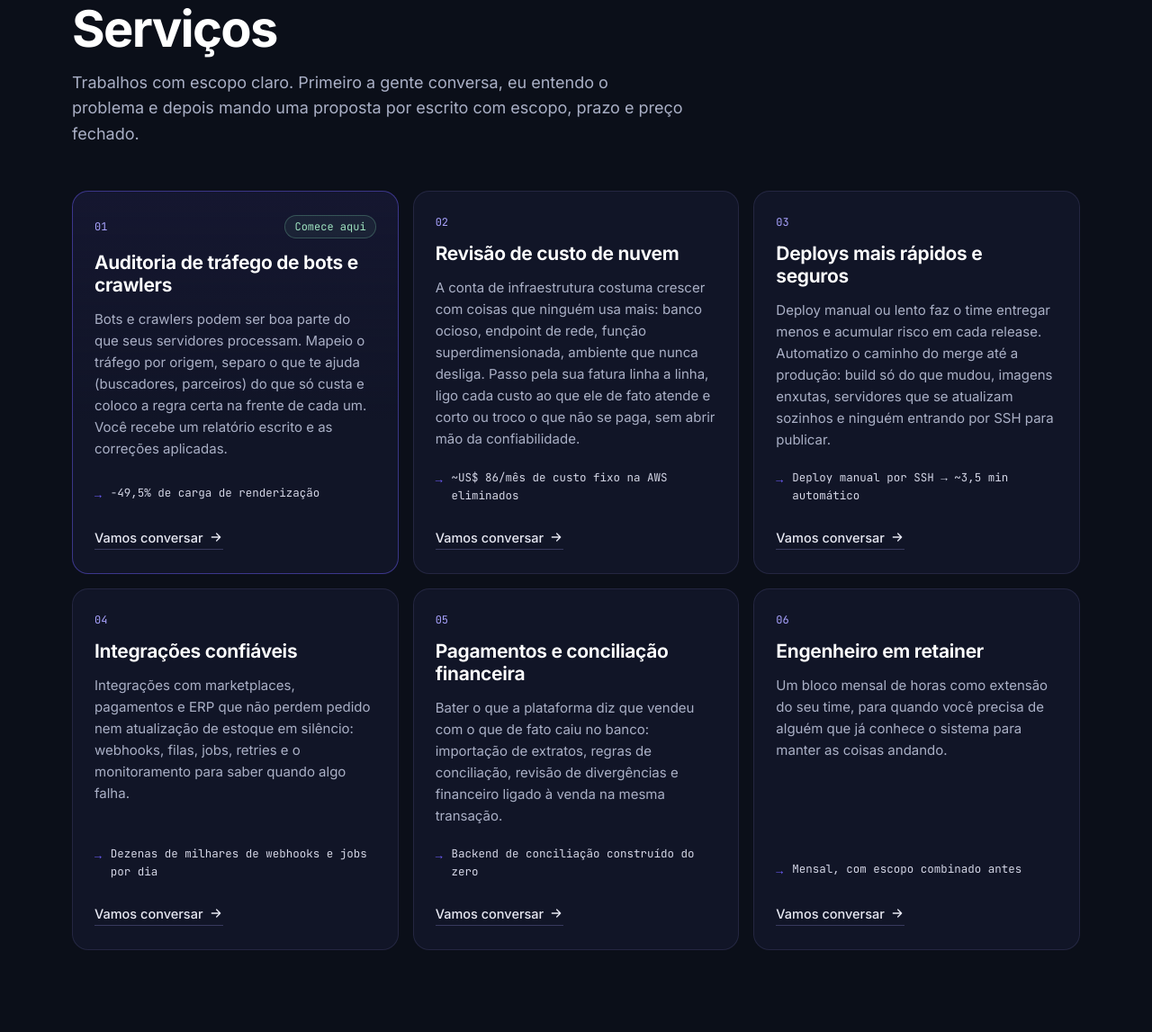
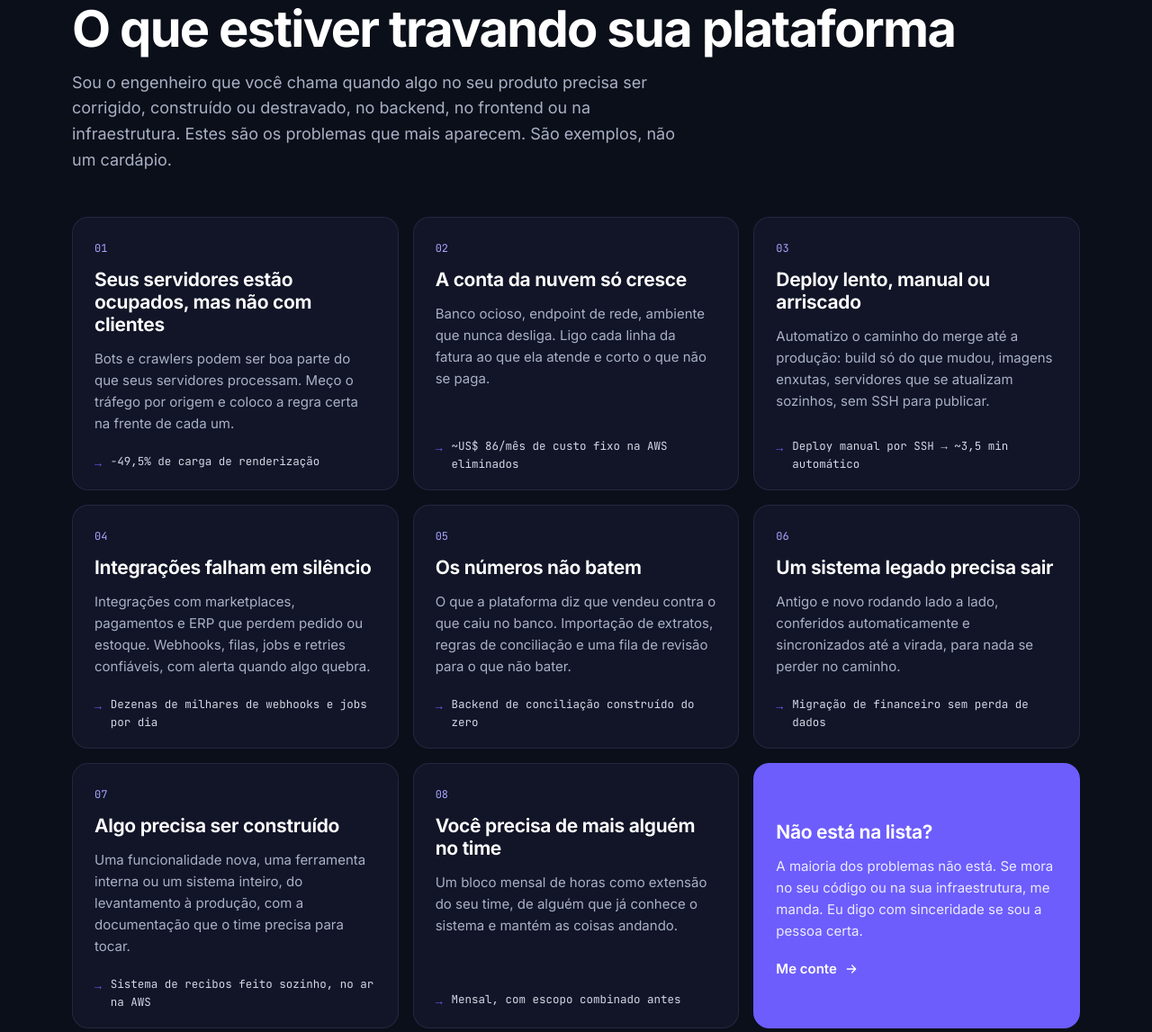
Before and after one commit to luizalvesdev/luizalves.dev, an Astro site: page /pt in a window 1280 px wide. Shown: the part 993-2140 px from the top of the page at 90% size. Built offline with nearby package versions, Linux system fonts and the light colour scheme; Astro itself is replaced by a stand-in of ours.

Commit message:
Turn services into open-ended problem examples with a catch-all contact card
Co-Authored-By: Claude Opus 5.5 <noreply@anthropic.com>

```diff
--- a/src/components/Page.astro
+++ b/src/components/Page.astro
@@ -92,17 +92,18 @@ const side = t.work.side
       </div>
       <div class="services" data-group>
         {t.services.list.map((s, i) => (
-          <article class={`service ${i === 0 ? 'featured' : ''}`} data-reveal>
-            <div class="service-top mono">
-              <span class="n">{pad(i)}</span>
-              {s.tag && <span class="tag">{s.tag}</span>}
-            </div>
+          <article class="service" data-reveal>
+            <span class="service-n mono">{pad(i)}</span>
             <h3>{s.name}</h3>
             <p>{s.text}</p>
             <p class="service-proof mono"><span class="arrow">→</span>{s.proof}</p>
-            <a href={`${mail}${encodeURIComponent(` · ${s.name}`)}`} class="link">{t.services.cta} <Fragment set:html={arrowRight} /></a>
           </article>
         ))}
+        <a href={mail} class="service other" data-reveal>
+          <h3>{t.services.other.title}</h3>
+          <p>{t.services.other.text}</p>
+          <span class="other-cta">{t.services.other.cta} <Fragment set:html={arrowRight} /></span>
+        </a>
       </div>
     </div>
   </section>
@@ -958,25 +959,9 @@ const side = t.work.side
   .service:hover {
     border-color: var(--border-3);
   }
-  .service.featured {
-    border-color: rgba(109, 93, 252, 0.45);
-    background: linear-gradient(rgba(109, 93, 252, 0.1), var(--surface) 60%);
-  }
-  .service-top {
-    display: flex;
-    align-items: center;
-    justify-content: space-between;
+  .service-n {
     font-size: 12px;
-  }
-  .service-top .n {
     color: var(--accent-2);
-  }
-  .tag {
-    padding: 4px 10px;
-    border-radius: 999px;
-    background: var(--green-bg);
-    border: 1px solid var(--green-border);
-    color: var(--green-text);
   }
   .service h3 {
     margin: 0;
@@ -999,10 +984,40 @@ const side = t.work.side
     font-size: 12.5px;
     color: var(--body2);
   }
-  .service .link {
-    align-self: flex-start;
-    font-size: 14.5px;
-    font-weight: 500;
+  .service.other {
+    justify-content: center;
+    text-decoration: none;
+    border-color: transparent;
+    background: var(--accent);
+    transition:
+      background-color 200ms,
+      box-shadow 200ms;
+  }
+  .service.other:hover {
+    background: #7b6cff;
+    box-shadow: 0 16px 40px -16px rgba(109, 93, 252, 0.9);
+  }
+  .service.other h3,
+  .service.other p,
+  .other-cta {
+    color: #fff;
+  }
+  .service.other p {
+    opacity: 0.88;
+  }
+  .other-cta {
+    display: inline-flex;
+    align-items: center;
+    gap: 8px;
+    margin-top: 6px;
+    font-size: 15px;
+    font-weight: 600;
+  }
+  .other-cta :global(svg) {
+    transition: transform 200ms;
+  }
+  .service.other:hover .other-cta :global(svg) {
+    transform: translateX(3px);
   }
 
   .projects-list {
--- a/src/i18n/content.ts
+++ b/src/i18n/content.ts
@@ -4,7 +4,7 @@ export const EMAIL = 'luiz@luizalves.dev'
 export const LINKEDIN = 'https://www.linkedin.com/in/luizalvesdev/'
 export const GITHUB = 'https://github.com/luizalvesdev'
 
-type Service = { name: string; tag?: string; text: string; proof: string }
+type Service = { name: string; text: string; proof: string }
 type Case = { title: string; company: string; text: string; result: string; tags: string[] }
 type Step = { title: string; text: string }
 type Job = { role: string; company: string; period: string; text: string }
@@ -40,7 +40,7 @@ export const content = {
       'I help marketplaces and e-commerce platforms cut infrastructure costs, ship faster and keep integrations from breaking. .NET and Node.js, working in your time zone.',
     mailSubject: 'Project inquiry',
     nav: [
-      ['services', 'Services'],
+      ['services', 'How I can help'],
       ['work', 'Work'],
       ['process', 'How I work'],
       ['experience', 'Experience'],
@@ -80,43 +80,57 @@ export const content = {
     marquee,
     marqueeLabel: 'Technologies',
     services: {
-      label: '01 / Services',
-      title: 'Services',
-      subtitle: 'Focused engagements with a clear scope. We talk first, I understand the problem, then I send a written proposal with scope, timeline and a fixed price.',
+      label: '01 / How I can help',
+      title: 'Whatever is holding your platform back',
+      subtitle: "I'm the engineer you bring in when something in your product needs fixing, building or untangling, across backend, frontend and infrastructure. These are the problems I see most often. They're examples, not a menu.",
       cta: "Let's talk",
       list: [
         {
-          name: 'Bot and crawler traffic audit',
-          tag: 'Start here',
-          text: 'Bots and crawlers can account for a large share of what your servers process. I map your traffic by source, separate what helps you (search engines, partners) from what only costs you, and put the right rule in front of each. You get a written report and the fixes in place.',
+          name: 'Your servers are busy, but not with customers',
+          text: 'Bots and crawlers can take a large share of what your servers process. I measure your traffic by source and put the right rule in front of each one.',
           proof: '−49.5% page-rendering load',
         },
         {
-          name: 'Cloud cost review',
-          text: "Infrastructure bills tend to grow with things nobody uses anymore: idle databases, network endpoints, oversized functions, environments that never sleep. I go through your bill line by line, tie each cost to what it actually serves and cut or replace what doesn't pay for itself, without trading away reliability.",
+          name: 'The cloud bill keeps growing',
+          text: 'Idle databases, network endpoints, environments that never sleep. I tie each line of the bill to what it serves and cut what doesn’t pay for itself.',
           proof: '~US$86/month of fixed AWS cost removed',
         },
         {
-          name: 'Faster, safer deploys',
-          text: 'Manual or slow deploys make teams ship less and batch more risk into each release. I automate the path from merge to production: build only what changed, lean images, servers that update themselves, and no one logging in over SSH to ship.',
+          name: 'Deploys are slow, manual or scary',
+          text: 'I automate the path from merge to production: build only what changed, lean images, servers that update themselves, no SSH to ship.',
           proof: 'Manual SSH deploys → ~3.5 min automated',
         },
         {
-          name: 'Reliable integrations',
-          text: "Marketplace, payment and ERP integrations that don't silently drop orders or stock updates: webhooks, queues, background jobs, retries and the monitoring to know when something fails.",
+          name: 'Integrations fail silently',
+          text: 'Marketplace, payment and ERP integrations that drop orders or stock updates. Webhooks, queues, jobs and retries you can trust, plus alerts when something breaks.',
           proof: 'Tens of thousands of webhooks and jobs a day',
         },
         {
-          name: 'Payments and financial reconciliation',
-          text: 'Matching what your platform says was sold with what actually reached the bank: statement import, matching rules, divergence review, and finance flows tied to sales in the same transaction.',
+          name: 'The numbers don’t add up',
+          text: 'What your platform says was sold versus what reached the bank. Statement import, matching rules and a review queue for whatever doesn’t match.',
           proof: 'Reconciliation backend built from scratch',
         },
         {
-          name: 'Engineer on retainer',
-          text: 'A monthly block of hours as an extension of your team, for when you need someone who already knows your system to keep things moving.',
+          name: 'A legacy system has to go',
+          text: 'Old and new running side by side, compared automatically and kept in sync until cutover, so nothing gets lost on the way.',
+          proof: 'Finance migration with no data lost',
+        },
+        {
+          name: 'Something needs to be built',
+          text: 'A new feature, an internal tool or a whole system, from requirements to production, with the docs your team needs to run it.',
+          proof: 'Receipts system built solo, live on AWS',
+        },
+        {
+          name: 'You need another pair of hands',
+          text: 'A monthly block of hours as an extension of your team, from someone who already knows your system and keeps things moving.',
           proof: 'Monthly, scoped up front',
         },
       ] as Service[],
+      other: {
+        title: 'Not on this list?',
+        text: "Most problems aren't. If it lives in your code or your infrastructure, send it over. I'll tell you honestly whether I'm the right person for it.",
+        cta: 'Tell me about it',
+      },
     },
     work: {
       label: '02 / Selected work',
@@ -236,7 +250,7 @@ export const content = {
       'Ajudo marketplaces e e-commerces a reduzir custo de infraestrutura, entregar mais rápido e manter as integrações de pé. .NET e Node.js, no seu fuso.',
     mailSubject: 'Contato sobre projeto',
     nav: [
-      ['services', 'Serviços'],
+      ['services', 'Como ajudo'],
       ['work', 'Trabalhos'],
       ['process', 'Como trabalho'],
       ['experience', 'Experiência'],
@@ -276,43 +290,57 @@ export const content = {
     marquee,
     marqueeLabel: 'Tecnologias',
     services: {
-      label: '01 / Serviços',
-      title: 'Serviços',
-      subtitle: 'Trabalhos com escopo claro. Primeiro a gente conversa, eu entendo o problema e depois mando uma proposta por escrito com escopo, prazo e preço fechado.',
+      label: '01 / Como posso ajudar',
+      title: 'O que estiver travando sua plataforma',
+      subtitle: 'Sou o engenheiro que você chama quando algo no seu produto precisa ser corrigido, construído ou destravado, no backend, no frontend ou na infraestrutura. Estes são os problemas que mais aparecem. São exemplos, não um cardápio.',
       cta: 'Vamos conversar',
       list: [
         {
-          name: 'Auditoria de tráfego de bots e crawlers',
-          tag: 'Comece aqui',
-          text: 'Bots e crawlers podem ser boa parte do que seus servidores processam. Mapeio o tráfego por origem, separo o que te ajuda (buscadores, parceiros) do que só custa e coloco a regra certa na frente de cada um. Você recebe um relatório escrito e as correções aplicadas.',
+          name: 'Seus servidores estão ocupados, mas não com clientes',
+          text: 'Bots e crawlers podem ser boa parte do que seus servidores processam. Meço o tráfego por origem e coloco a regra certa na frente de cada um.',
           proof: '−49,5% de carga de renderização',
         },
         {
-          name: 'Revisão de custo de nuvem',
-          text: 'A conta de infraestrutura costuma crescer com coisas que ninguém usa mais: banco ocioso, endpoint de rede, função superdimensionada, ambiente que nunca desliga. Passo pela sua fatura linha a linha, ligo cada custo ao que ele de fato atende e corto ou troco o que não se paga, sem abrir mão da confiabilidade.',
+          name: 'A conta da nuvem só cresce',
+          text: 'Banco ocioso, endpoint de rede, ambiente que nunca desliga. Ligo cada linha da fatura ao que ela atende e corto o que não se paga.',
           proof: '~US$ 86/mês de custo fixo na AWS eliminados',
         },
         {
-          name: 'Deploys mais rápidos e seguros',
-          text: 'Deploy manual ou lento faz o time entregar menos e acumular risco em cada release. Automatizo o caminho do merge até a produção: build só do que mudou, imagens enxutas, servidores que se atualizam sozinhos e ninguém entrando por SSH para publicar.',
+          name: 'Deploy lento, manual ou arriscado',
+          text: 'Automatizo o caminho do merge até a produção: build só do que mudou, imagens enxutas, servidores que se atualizam sozinhos, sem SSH para publicar.',
           proof: 'Deploy manual por SSH → ~3,5 min automático',
         },
         {
-          name: 'Integrações confiáveis',
-          text: 'Integrações com marketplaces, pagamentos e ERP que não perdem pedido nem atualização de estoque em silêncio: webhooks, filas, jobs, retries e o monitoramento para saber quando algo falha.',
+          name: 'Integrações falham em silêncio',
+          text: 'Integrações com marketplaces, pagamentos e ERP que perdem pedido ou estoque. Webhooks, filas, jobs e retries confiáveis, com alerta quando algo quebra.',
           proof: 'Dezenas de milhares de webhooks e jobs por dia',
         },
         {
-          name: 'Pagamentos e conciliação financeira',
-          text: 'Bater o que a plataforma diz que vendeu com o que de fato caiu no banco: importação de extratos, regras de conciliação, revisão de divergências e financeiro ligado à venda na mesma transação.',
+          name: 'Os números não batem',
+          text: 'O que a plataforma diz que vendeu contra o que caiu no banco. Importação de extratos, regras de conciliação e uma fila de revisão para o que não bater.',
           proof: 'Backend de conciliação construído do zero',
         },
         {
-          name: 'Engenheiro em retainer',
-          text: 'Um bloco mensal de horas como extensão do seu time, para quando você precisa de alguém que já conhece o sistema para manter as coisas andando.',
+          name: 'Um sistema legado precisa sair',
+          text: 'Antigo e novo rodando lado a lado, conferidos automaticamente e sincronizados até a virada, para nada se perder no caminho.',
+          proof: 'Migração de financeiro sem perda de dados',
+        },
+        {
+          name: 'Algo precisa ser construído',
+          text: 'Uma funcionalidade nova, uma ferramenta interna ou um sistema inteiro, do levantamento à produção, com a documentação que o time precisa para tocar.',
+          proof: 'Sistema de recibos feito sozinho, no ar na AWS',
+        },
+        {
+          name: 'Você precisa de mais alguém no time',
+          text: 'Um bloco mensal de horas como extensão do seu time, de alguém que já conhece o sistema e mantém as coisas andando.',
           proof: 'Mensal, com escopo combinado antes',
         },
       ] as Service[],
+      other: {
+        title: 'Não está na lista?',
+        text: 'A maioria dos problemas não está. Se mora no seu código ou na sua infraestrutura, me manda. Eu digo com sinceridade se sou a pessoa certa.',
+        cta: 'Me conte',
+      },
     },
     work: {
       label: '02 / Trabalhos',
```
